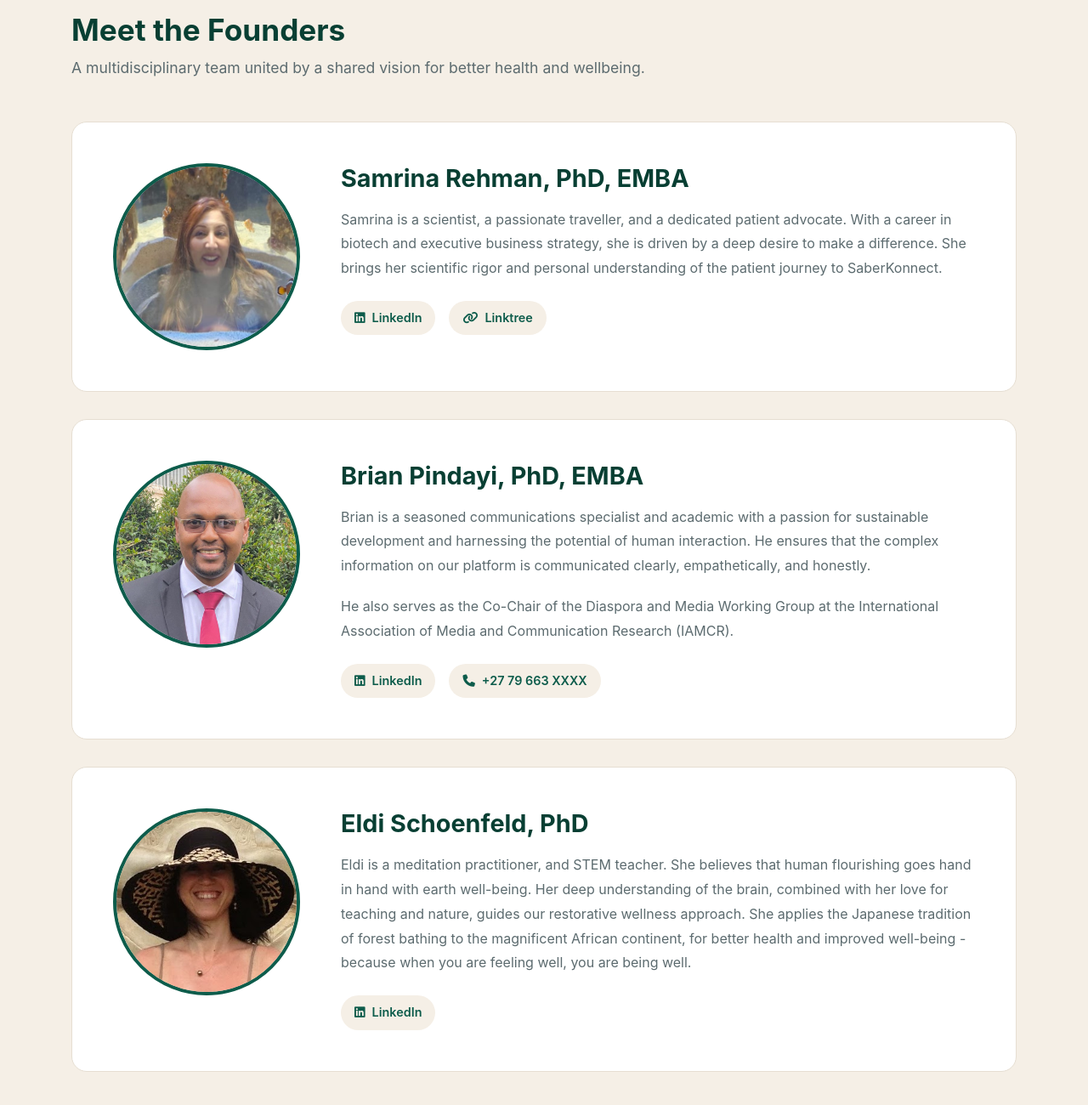
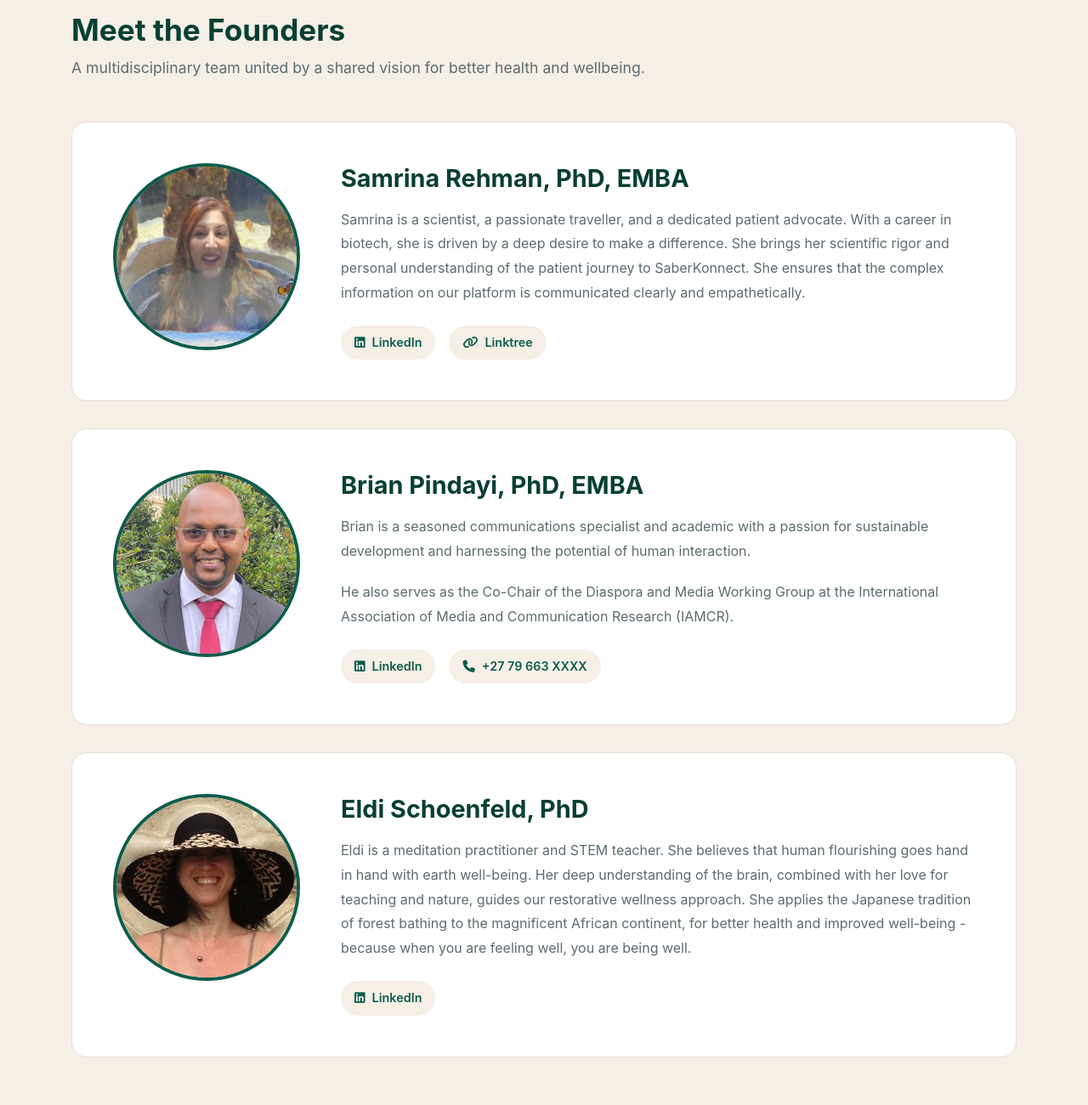
Before and after one commit to srehmanvnt-hash/saberkonnect-preview, a plain HTML site: page about.html in a window 1280 px wide. Shown: the part 943-2243 px from the top of the page at 85% size. Drawn offline with Linux system fonts and the light colour scheme.

Commit message:
Update about.html

```diff
--- a/about.html
+++ b/about.html
@@ -160,7 +160,7 @@
       </div>
       <div class="team-info">
         <h3>Samrina Rehman, PhD, EMBA</h3>
-        <p>Samrina is a scientist, a passionate traveller, and a dedicated patient advocate. With a career in biotech and executive business strategy, she is driven by a deep desire to make a difference. She brings her scientific rigor and personal understanding of the patient journey to SaberKonnect.</p>
+        <p>Samrina is a scientist, a passionate traveller, and a dedicated patient advocate. With a career in biotech, she is driven by a deep desire to make a difference. She brings her scientific rigor and personal understanding of the patient journey to SaberKonnect. She ensures that the complex information on our platform is communicated clearly and empathetically.</p>
         <div class="team-links">
           <a href="https://www.linkedin.com/in/samrina-rehman" target="_blank"><i class="fab fa-linkedin"></i> LinkedIn</a>
           <a href="https://linktr.ee/samrina_rehman" target="_blank"><i class="fas fa-link"></i> Linktree</a>
@@ -175,7 +175,7 @@
       </div>
       <div class="team-info">
         <h3>Brian Pindayi, PhD, EMBA</h3>
-        <p>Brian is a seasoned communications specialist and academic with a passion for sustainable development and harnessing the potential of human interaction. He ensures that the complex information on our platform is communicated clearly, empathetically, and honestly.</p>
+        <p>Brian is a seasoned communications specialist and academic with a passion for sustainable development and harnessing the potential of human interaction. </p>
         <p>He also serves as the Co-Chair of the Diaspora and Media Working Group at the International Association of Media and Communication Research (IAMCR).</p>
         <div class="team-links">
           <a href="https://www.linkedin.com/in/brian-pindayi-ph-d-uct-04403a155" target="_blank"><i class="fab fa-linkedin"></i> LinkedIn</a>
@@ -192,7 +192,7 @@
       <div class="team-info">
         <h3>Eldi Schoenfeld, PhD</h3>
 
-        <p>Eldi is a meditation practitioner, and STEM teacher. She believes that human flourishing goes hand in hand with earth well-being. Her deep understanding of the brain, combined with her love for teaching and nature, guides our restorative wellness approach. She applies the Japanese tradition of forest bathing to the magnificent African continent, for better health and improved well-being - because when you are feeling well, you are being well.</p>
+        <p>Eldi is a meditation practitioner and STEM teacher. She believes that human flourishing goes hand in hand with earth well-being. Her deep understanding of the brain, combined with her love for teaching and nature, guides our restorative wellness approach. She applies the Japanese tradition of forest bathing to the magnificent African continent, for better health and improved well-being - because when you are feeling well, you are being well.</p>
         <div class="team-links">
           <a href="https://www.linkedin.com/in/eldush" target="_blank"><i class="fab fa-linkedin"></i> LinkedIn</a>
         </div>
```
